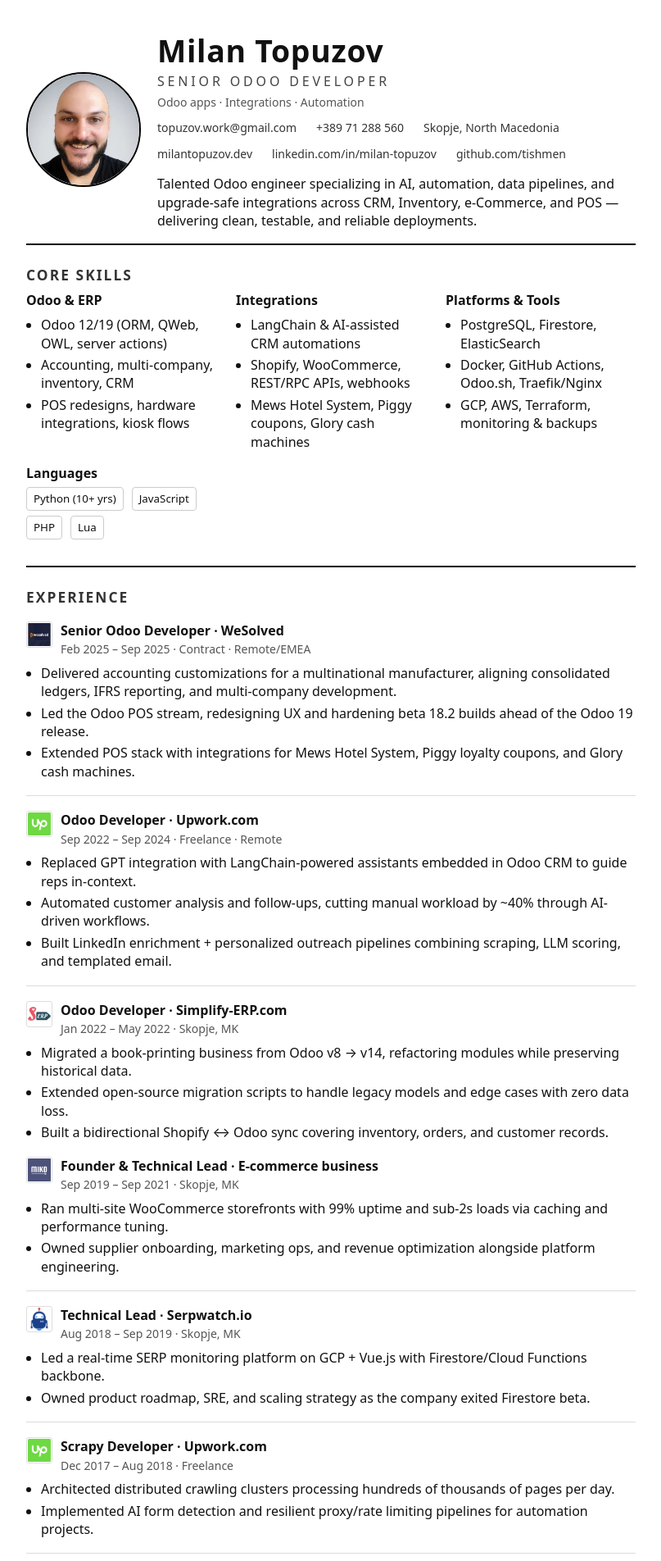
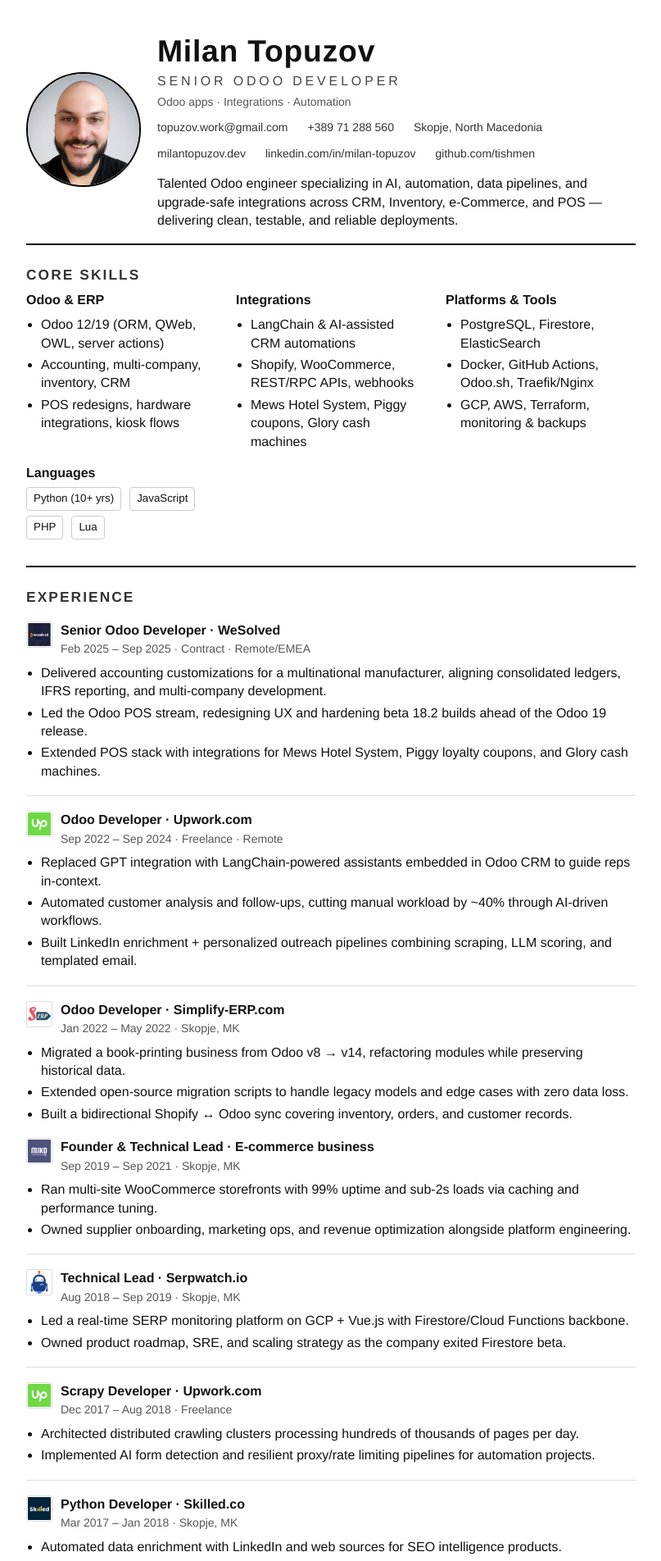
Before and after one commit to tishmen/tishmen.github.io, a Jekyll site: the page built from cv.html, in a window 1280 px wide. Shown: the top 1904 px of the page at 82% size, without its empty margins (236-1043 px from the left). Built offline with Jekyll 4.4.1, drawn with Linux system fonts in a browser that asks for light colours.

Commit message:
Revert "CV print/readability: switch to robust system font stack, enable legibility settings, and increase print body weight"
This reverts commit 2b88bc143d901db94842574e992c54e4481c37d4.

```diff
--- a/cv.html
+++ b/cv.html
@@ -19,13 +19,11 @@
     body {
       margin: 0;
       padding: 0;
-      font-family: system-ui, -apple-system, "Segoe UI", Roboto, Inter, "Helvetica Neue", Arial, "Noto Sans", "Liberation Sans", sans-serif;
+      font-family: "Helvetica Neue", Arial, sans-serif;
       font-size: 12pt;
       line-height: 1.4;
       color: #111;
       background: #fff;
-      text-rendering: optimizeLegibility;
-      font-kerning: normal;
     }
     main {
       max-width: 840px;
@@ -170,12 +168,11 @@
     @media print {
       @page {
         size: A4;
-        margin: 15mm;
+        margin: 10mm;
       }
       body {
         -webkit-print-color-adjust: exact;
         print-color-adjust: exact;
-        font-weight: 500;
       }
       main {
         max-width: none;
```
